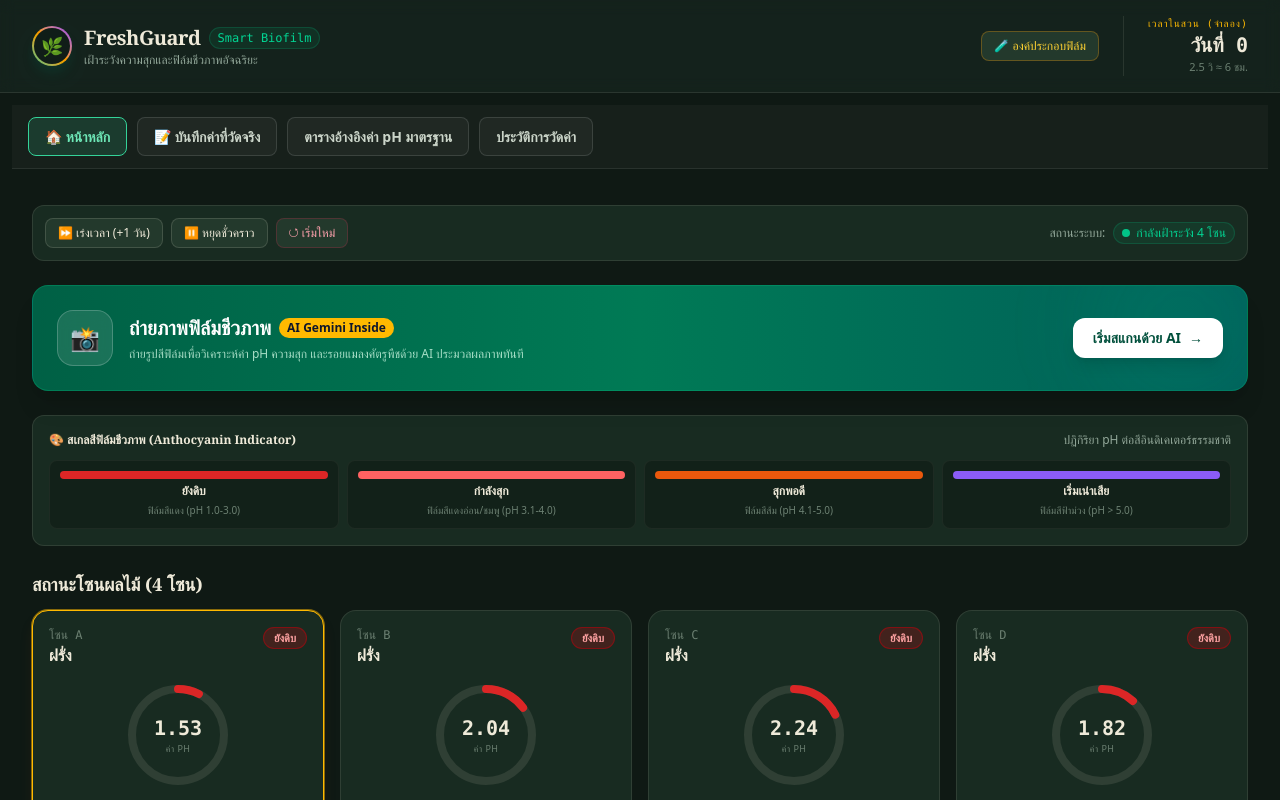
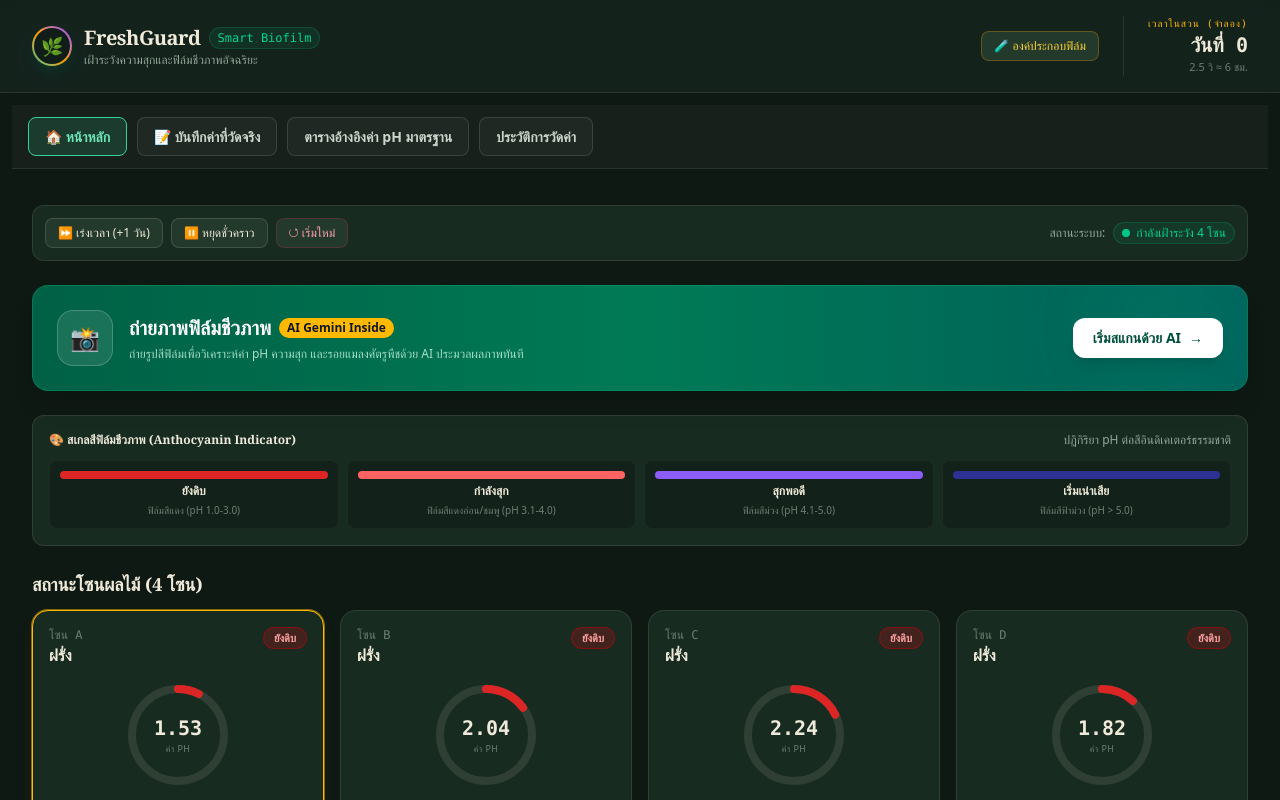
Before and after one commit to KChronos000/Fruit_Ripeness_Detection_App, a React (Vite) app: page / in a window 1280 px wide. Shown: the top 800 px of the page. Built offline with nearby package versions, Linux system fonts and the light colour scheme; the HTML template or start-up script is replaced by a standard one.

Commit message:
indicator

```diff
--- a/src/App.tsx
+++ b/src/App.tsx
@@ -1193,7 +1193,7 @@ setAiResult(result);
                         {[
                           // { label: '🥭 มะม่วงสีฟิล์มเหลือง', img: 'https://images.unsplash.com/photo-1553279768-865429fa0078?w=400&q=80' },
                           // { label: '🍌 กล้วยสีฟิล์มส้มเหลือง', img: 'https://images.unsplash.com/photo-1571771894821-ce9b6c11b08e?w=400&q=80' },
-                          { label: '🍈 ฝรั่งสีฟิล์มเขียวสด', img: 'https://images.unsplash.com/photo-1528825871115-3581a5387919?w=400&q=80' },
+                          { label: '🍈 ฝรั่งสีฟิล์ม', img: 'https://images.unsplash.com/photo-1528825871115-3581a5387919?w=400&q=80' },
                         ].map((preset, idx) => (
                           <button
                             key={idx}
--- a/src/constants/fruitConstants.ts
+++ b/src/constants/fruitConstants.ts
@@ -23,16 +23,16 @@ export const STAGES: StageInfo[] = [
   {
     key: 'prime',
     short: 'สุกพอดี',
-    full: 'สุกพอดี พร้อมเก็บเกี่ยว · ฟิล์มสีส้ม (pH 4.1-5.0)',
-    color: '#ea580c',
-    bgClass: 'bg-orange-900/50 text-orange-200 border-orange-600/50',
+    full: 'สุกพอดี พร้อมเก็บเกี่ยว · ฟิล์มสีม่วง (pH 4.1-5.0)',
+    color: '#8b5cf6',
+    bgClass: 'bg-purple-900/50 text-purple-200 border-purple-600/50',
     max: 5.0,
   },
   {
     key: 'spoiled',
     short: 'เริ่มเน่าเสีย',
     full: 'เริ่มเน่าเสีย รีบเก็บด่วน · ฟิล์มสีฟ้าม่วง (pH > 5.0)',
-    color: '#8b5cf6',
+    color: 'rgb(46 49 148)',
     bgClass: 'bg-purple-900/40 text-purple-300 border-purple-700/50',
     max: 99,
   },
--- a/src/lib/geminiVision.ts
+++ b/src/lib/geminiVision.ts
@@ -17,7 +17,7 @@ export async function analyzeFilmWithAI(
 วิเคราะห์ภาพฟิล์มหรือผลไม้ในภาพนี้ตามตารางอ้างอิงสี-pH:
 - สีแดง = pH 1.0-3.0 (ยังดิบ - กรดสูง)
 - สีแดงอ่อน/ชมพู = pH 4.0-5.0 (กำลังสุก)
-- สีส้ม = pH 7.0-8.0 (สุกพอดี)
+- สีม่วง = pH 7.0-8.0 (สุกพอดี)
 - น้ำเงิน = pH > 8.0 (เน่าเสียมาก)
 
 ประเมินทุกค่าจากลักษณะที่เห็นในภาพจริง (สี, ร่องรอยเชื้อรา, ความเสียหาย)${contextBlock}
```
